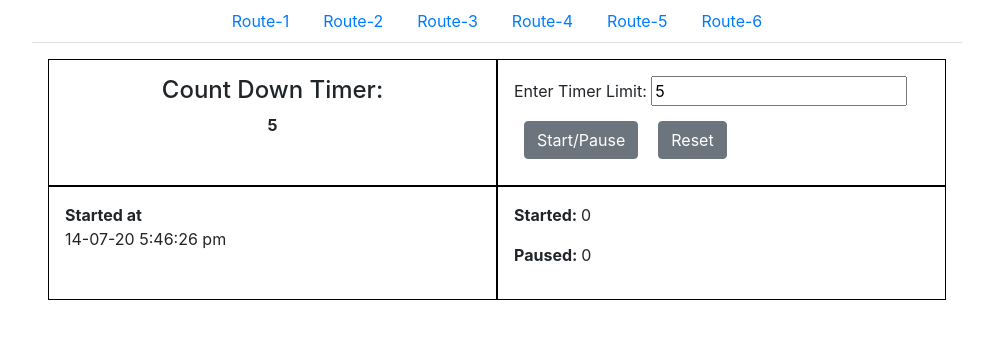
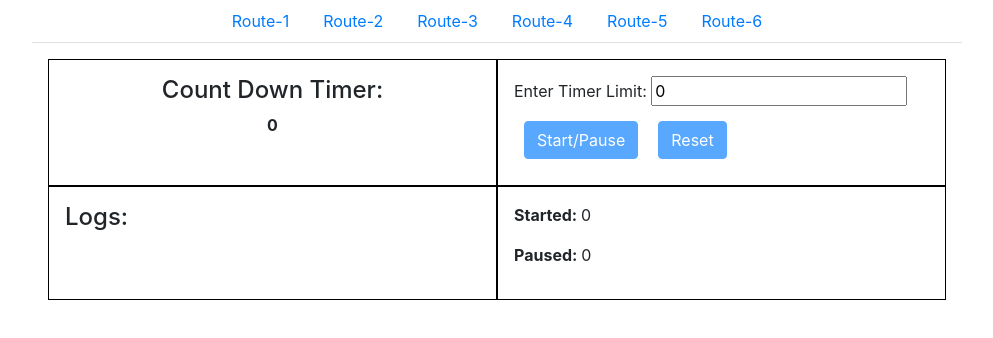
Before and after one commit to ritugupta64/angular-first-assignment, an Angular app: page /route-3 in a window 1280 px wide. Shown: the top 338 px of the page, without its empty margins (143-1136 px from the left). Built offline with nearby package versions, Linux system fonts and the light colour scheme.

Commit message:
fix route-3

```diff
--- a/src/app/route-three/comp-four/comp-four.component.ts
+++ b/src/app/route-three/comp-four/comp-four.component.ts
@@ -3,7 +3,6 @@ import { Component, OnInit, Input } from '@angular/core';
 @Component({
   selector: 'comp-four',
   templateUrl: './comp-four.component.html',
-  styleUrls: ['./comp-four.component.css']
 })
 export class CompFourComponent implements OnInit {
 
--- a/src/app/route-three/comp-one/comp-one.component.html
+++ b/src/app/route-three/comp-one/comp-one.component.html
@@ -1,3 +1,3 @@
 <h4>Count Down Timer:</h4>
 
-<strong>{{countDownOne}}</strong>
+<strong>{{countDown}}</strong>
--- a/src/app/route-three/comp-one/comp-one.component.ts
+++ b/src/app/route-three/comp-one/comp-one.component.ts
@@ -1,9 +1,11 @@
-import { Component, OnInit, Input } from '@angular/core';
+import { Component, Input } from '@angular/core';
 
 @Component({
   selector: 'comp-one',
   templateUrl: './comp-one.component.html',
 })
 export class CompOneComponent {
-  @Input('countDownOne') countDownOne: number;
+
+  @Input ('countDown') countDown;
+
 }
--- a/src/app/route-three/comp-three/comp-three.component.html
+++ b/src/app/route-three/comp-three/comp-three.component.html
@@ -1,3 +1,4 @@
+<h4>Logs:</h4>
 <div *ngFor="let logging of log">
   <strong>{{ logging.loggedFrom }}</strong>
   <span>{{ logging.date | date: "dd-MM-yy h:mm:ss a " | lowercase }}</span>
--- a/src/app/route-three/comp-two/comp-two.component.html
+++ b/src/app/route-three/comp-two/comp-two.component.html
@@ -1,8 +1,20 @@
+<label>Enter Timer Limit</label>: <input type="number" [(ngModel)]="inputField" />
 
-<label>Enter Timer Limit</label>: <input type="text" [value]= "countDownTwo" />
+<br />
 
-<br/>
-
-<button type="button" class="btn btn-secondary" (click) = "pauseBtn()">Start/Pause</button>
-
-<button type="button" class="btn btn-secondary" (click) = "resetBtn()">Reset</button>
+<button
+  (click)="sendToParent()"
+  class="btn btn-primary"
+  [ngStyle]="{ cursor: inputField > 0 ? 'pointer' : 'not-allowed' }"
+  [disabled]="inputField > 0 ? false : true"
+>
+  Start/Pause
+</button>
+<button
+  (click)="sendToReset()"
+  class="btn btn-primary"
+  [ngStyle]="{ cursor: inputField > 0 ? 'pointer' : 'not-allowed' }"
+  [disabled]="inputField > 0 ? false : true"
+>
+  Reset
+</button>
--- a/src/app/route-three/comp-two/comp-two.component.ts
+++ b/src/app/route-three/comp-two/comp-two.component.ts
@@ -1,32 +1,62 @@
-import { Component, OnInit, Input, Output, EventEmitter } from '@angular/core';
+import { Component, OnInit, Output, EventEmitter } from '@angular/core';
 
 @Component({
   selector: 'comp-two',
   templateUrl: './comp-two.component.html',
   styles: [
     `
-    .btn{
-      margin: 10px;
-  }
-    `
-  ]
+      .btn {
+        margin: 10px;
+      }
+    `,
+  ],
 })
 export class CompTwoComponent implements OnInit {
+  @Output('childOutput') childOutput = new EventEmitter();
+  @Output('resetOut') resetOut = new EventEmitter();
+  @Output('loggerOut') loggerOut = new EventEmitter();
 
- @Input('countDownTwo') countDownTwo: number
- @Output('resetClick') resetClick = new EventEmitter()
- @Output ('pauseClick') pauseClick = new EventEmitter()
+  @Output('pauseOutCount') pauseOutCount = new EventEmitter();
+  @Output('startOutCount') startOutCount = new EventEmitter();
 
+  inputField: number = 0;
+  resetField: number = 0;
+  timer: any;
+  disable: boolean = true;
+  isPause: boolean = true;
+  isTimer: boolean = false;
+
+  logs: any[] = [];
   constructor() {}
 
   ngOnInit() {}
 
-  resetBtn(){
-    this.resetClick.emit()
+  sendToParent() {
+    this.isPause = !this.isPause;
+
+    if (this.isPause) {
+      clearInterval(this.timer);
+    }
+
+    if (!this.isPause) {
+      this.timer = setInterval(() => {
+        if (Number(this.inputField) == 1) {
+          clearInterval(this.timer);
+        }
+        this.childOutput.emit(--this.inputField);
+      }, 1000);
+    }
+
+    this.loggerOut.emit(this.isPause);
+
+    this.isTimer = true;
   }
 
-  pauseBtn(){
-    this.pauseClick.emit()
+  sendToReset() {
+   this.isTimer = false;
+    this.resetOut.emit((this.inputField = 0));
+
+    clearInterval(this.timer);
+    this.inputField = 0;
   }
-
 }
--- a/src/app/route-three/route-three.component.html
+++ b/src/app/route-three/route-three.component.html
@@ -1,17 +1,21 @@
 <div class="row">
   <div class="col-6 column">
-    <comp-one [countDownOne]="countDown"></comp-one>
+    <comp-one [countDown]="countDownValue"></comp-one>
   </div>
 
   <div class="col-6 column">
-    <comp-two [countDownTwo]="countDown" (resetClick)="reset()" (pauseClick) = "pause()"></comp-two>
+    <comp-two
+      (childOutput)="childVal($event)"
+      (resetOut)="resetHandle()"
+      (loggerOut)="logs($event)"
+    ></comp-two>
   </div>
 
   <div class="col-6 column">
-    <comp-three [log] = "logs"></comp-three>
+    <comp-three [log]="parentLogger"></comp-three>
   </div>
 
   <div class="col-6 column">
-    <comp-four [startNo] = "startCountNo" [pauseNo] = "pauseCountNo"></comp-four>
+    <comp-four [startNo]="startCountA" [pauseNo]="pauseCountA"></comp-four>
   </div>
 </div>
--- a/src/app/route-three/route-three.component.ts
+++ b/src/app/route-three/route-three.component.ts
@@ -6,63 +6,40 @@ import { Component, OnInit } from '@angular/core';
   styleUrls: ['./route-three.component.css'],
 })
 export class RouteThreeComponent implements OnInit {
-  countDown: number = 0;
-  startCountNo: number = 0;
-  pauseCountNo: number = 0;
-  logs: any[] = [];
-  counter;
-  isPause: boolean = false;
-  reverse: boolean = false;
+  countDownValue: number = 0;
+  parentLogger: any[] = [];
+  startCountA: number = 0;
+  pauseCountA: number = 0;
 
   constructor() {}
 
-  startTimer() {
-    this.logger('Started at');
-    this.counter = setInterval(() => {
-      if (!this.isPause) {
-        this.reverse ? this.countDown-- : this.countDown++;
-      }
-      if (this.countDown == 0) {
-        clearInterval(this.counter);
-      }
-    }, 1000);
+  ngOnInit() {}
+
+  childVal(val: any) {
+    this.countDownValue = val;
   }
 
-  logger(str: string) {
-    this.logs.push(
+  logs(val: any) {
+    let fromWhere = val ? 'Paused at' : 'Started at';
+    this.parentLogger.push(
       {
-        loggedFrom: str,
+        loggedFrom: fromWhere,
       },
       {
         date: new Date(),
       }
     );
+    if (!val) {
+      this.startCountA = this.startCountA + 1;
+    } else {
+      this.pauseCountA = this.pauseCountA + 1;
+    }
   }
 
-  ngOnInit() {
-    this.startTimer();
-  }
-
-  reset() {
-    clearInterval(this.counter);
-    this.countDown = 0;
-    this.reverse = false;
-    this.startTimer();
-
-   }
-
-  pause() {
-    if (!this.isPause && !this.reverse) {
-      this.pauseCountNo++;
-      this.logger('Pause at');
-    } else if (this.isPause && this.reverse) {
-      this.logger('Started at');
-      this.startCountNo++;
-    } else {
-      this.logger('Pause at');
-      this.pauseCountNo++;
-    }
-    this.reverse = true;
-    this.isPause = !this.isPause;
+  resetHandle() {
+    this.parentLogger = [];
+    this.startCountA = 0;
+    this.pauseCountA = 0;
+    this.countDownValue = 0;
   }
 }
```
Also changed, not shown: src/app/route-three/comp-four/comp-four.component.css (deleted).
